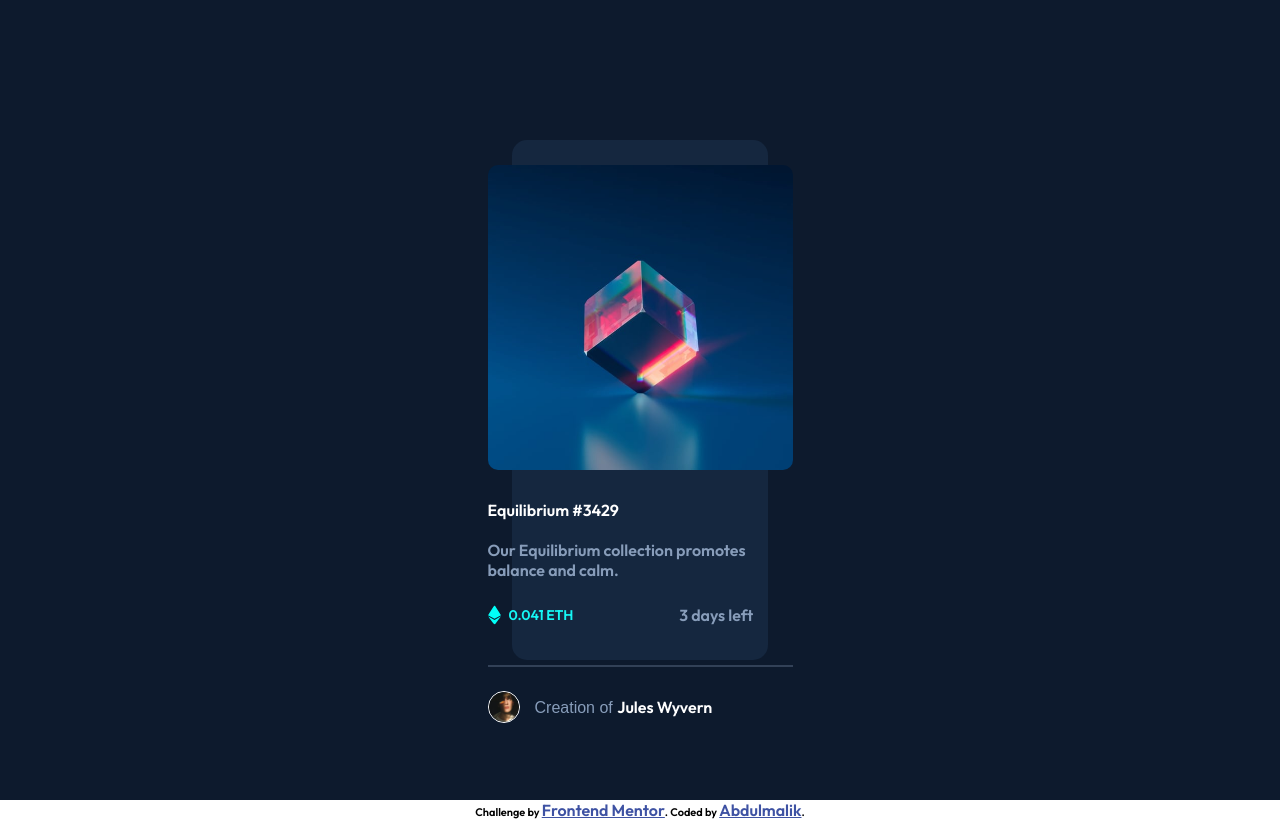
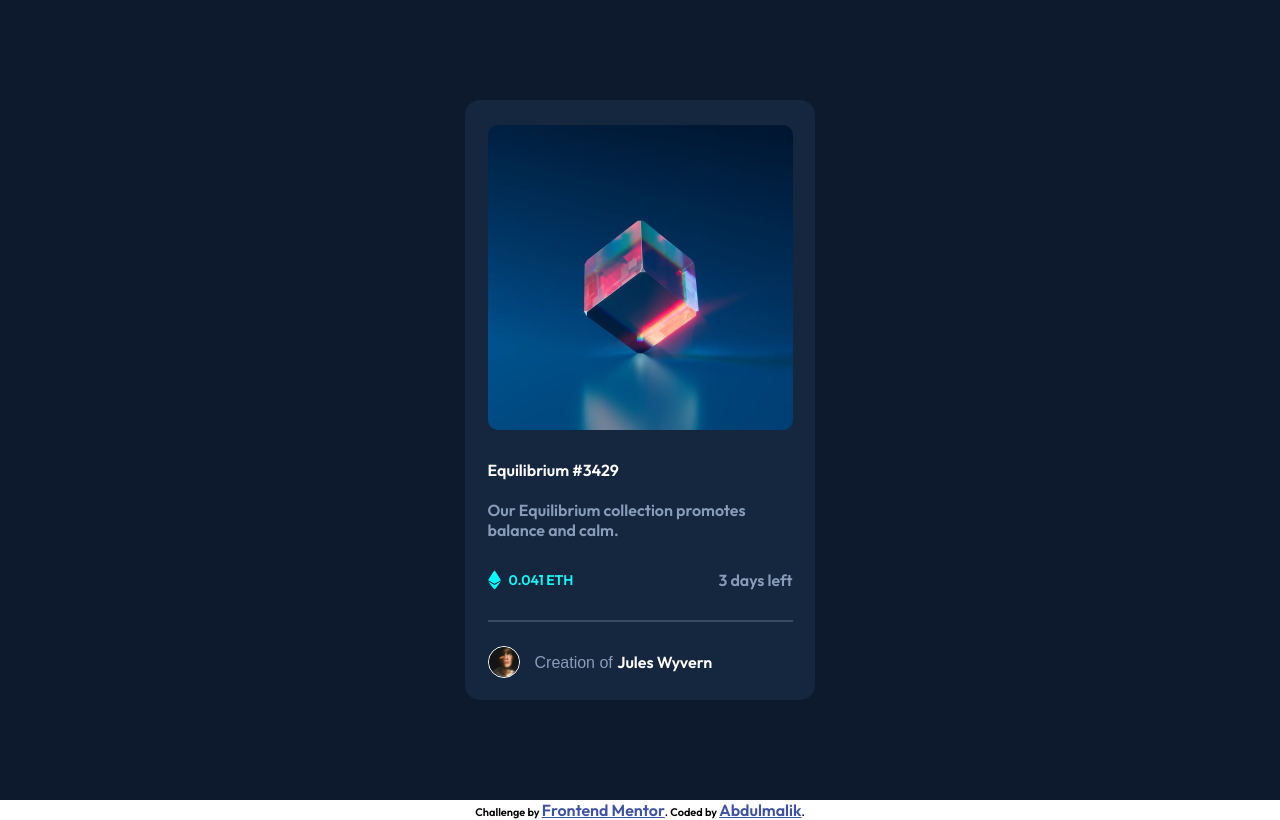
Before and after one commit to abdulmalikcs/nft-preview-card-component-main, a plain HTML site: page index.html in a window 1280 px wide. Drawn offline with Linux system fonts and the light colour scheme.

Commit message:
responsitive add

```diff
--- a/style.css
+++ b/style.css
@@ -16,8 +16,8 @@
 }
 
 .container-nft{
-    width: 20%;
-    height: 65%;
+    width: 350px;
+    height: 600px;
     border-radius: 15px;
     background-color: #15273F;
     -webkit-border-radius: 15px;
@@ -92,22 +92,18 @@
 
 .container-nft .ntf-details .nft-price {
     width: 100%;
-    height: 100px;
+    height: 5px;
     display: flex;
-    justify-content: center;
+    justify-content: flex-end;
     align-items: center;
     flex-direction: row;
-    margin: 0;
-    margin-top: -15px;
-
 }
 
+
 .container-nft .ntf-details .nft-price .price {
-    width: 100%;
     height: 100%;
     display: flex;
     flex-direction: row;
-    margin: 0;
     align-items: center;
 }
 
@@ -135,11 +131,10 @@
 }
 
 .container-nft .ntf-details .nft-price .date{
-    height: 100%;
     display: flex;
     justify-content: center ;
-    align-items: center;
-    margin: 0;
+    align-items: flex-end;
+    height: 100%;
 }
 
 .container-nft .ntf-details .nft-price span{
@@ -148,8 +143,9 @@
 
 .container hr {
 
-    border: 0.5px solid #889DBA;
+    border: .5px solid #889DBA;
     opacity: .3;
+    margin-top: 50px;
 }
 
 .container-nft .creation {
@@ -181,3 +177,15 @@
 .container-nft .creation span {
     color: white;
 }
+
+
+@media (max-width: 300px) and (max-height:700px){
+    .container-nft {
+        width: 250px;
+    }
+
+    .container-nft div {
+        width: 90%;
+        height: 50%;
+    }
+}
```
